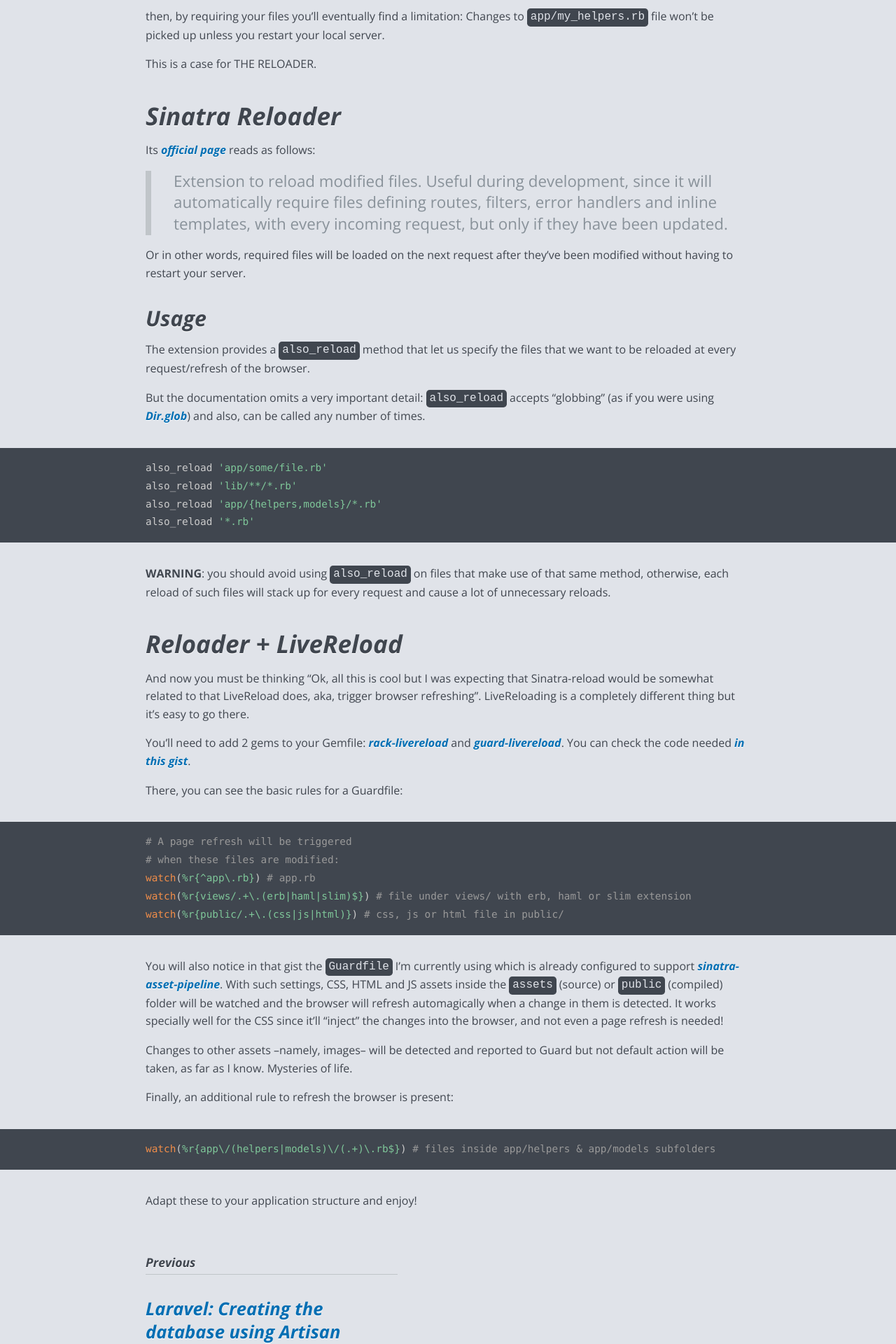
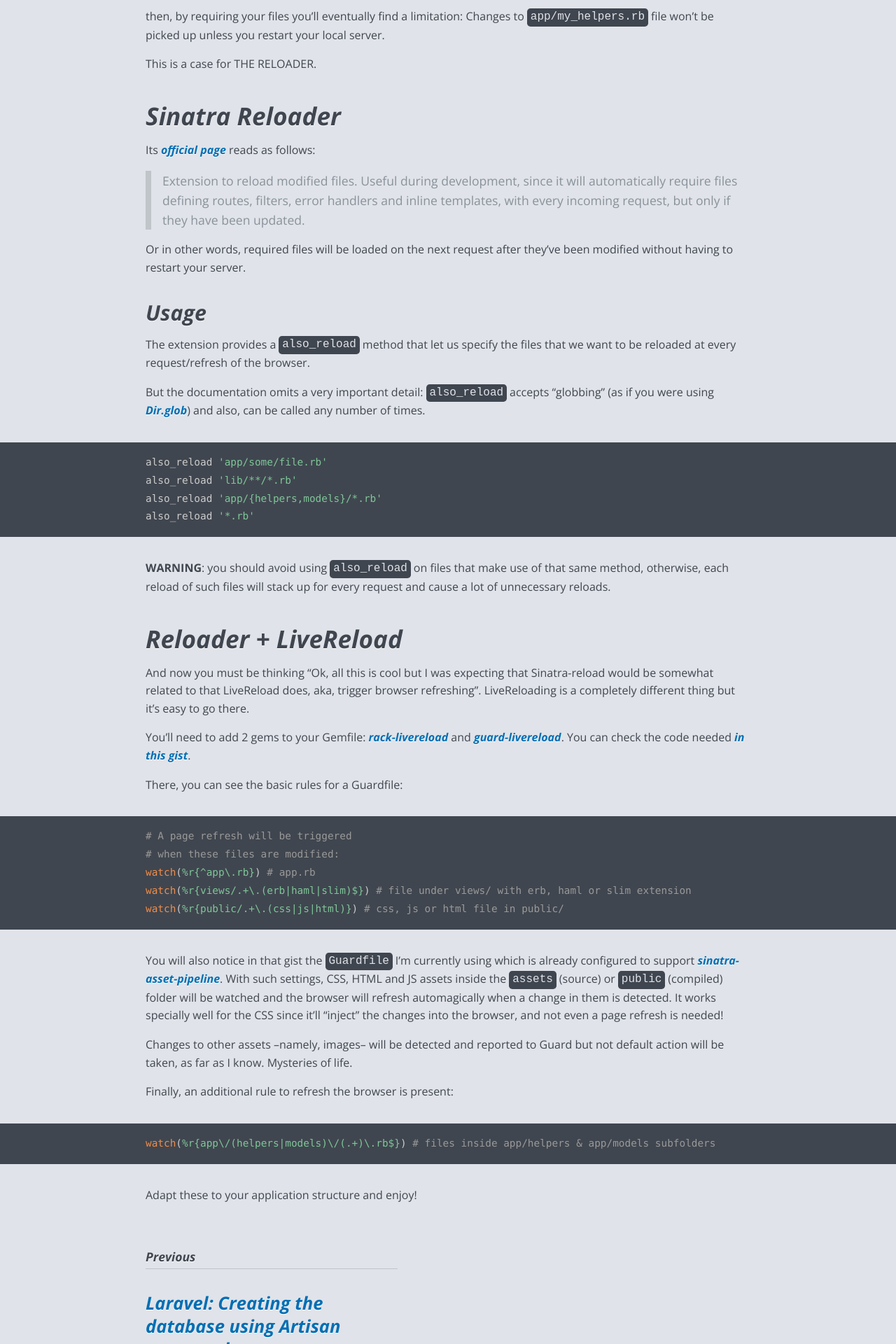
Before and after one commit to dportalesr/technically-speaking, a Jekyll site: the page built from _posts/2018-10-23-sinatra-reload-livereload.md, in a window 1280 px wide. Shown: the part 1749-3669 px from the top of the page at 70% size. Built offline with Jekyll 4.4.1, drawn with Linux system fonts in a browser that asks for light colours; comment, search, counter and statistics services are not loaded.

Commit message:
Tweak blockquote styles

```diff
--- a/_sass/_base.scss
+++ b/_sass/_base.scss
@@ -118,20 +118,20 @@ code {
 blockquote {
   color: $gray-light;
   border-left: $spacer-1 solid $color-border;
-  line-height: 1.375;
+  line-height: 1.6;
   padding: 0 1rem;
 
   p {
-    font-size: 1.2rem;
+    font-size: 1rem;
   }
 
   @media (min-width: $breakpoint-lg) {
-    padding-left: $spacer-3;
+    padding-left: $spacer-2;
     margin: $spacer-2 0;
     max-width: (11 / 10 * 100%);
 
     p {
-      font-size: 1.4rem;
+      font-size: 1.1rem;
     }
   }
 }
--- a/_sass/_components.scss
+++ b/_sass/_components.scss
@@ -21,18 +21,6 @@
   }
 
   p, ul, ol, dl, blockquote, table, pre {
-  }
-
-  blockquote {
-    p {
-      font-size: 1.2rem;
-    }
-
-    @media (min-width: $breakpoint-lg) {
-      p {
-        font-size: 1.4rem;
-      }
-    }
   }
 
   hr {
```
